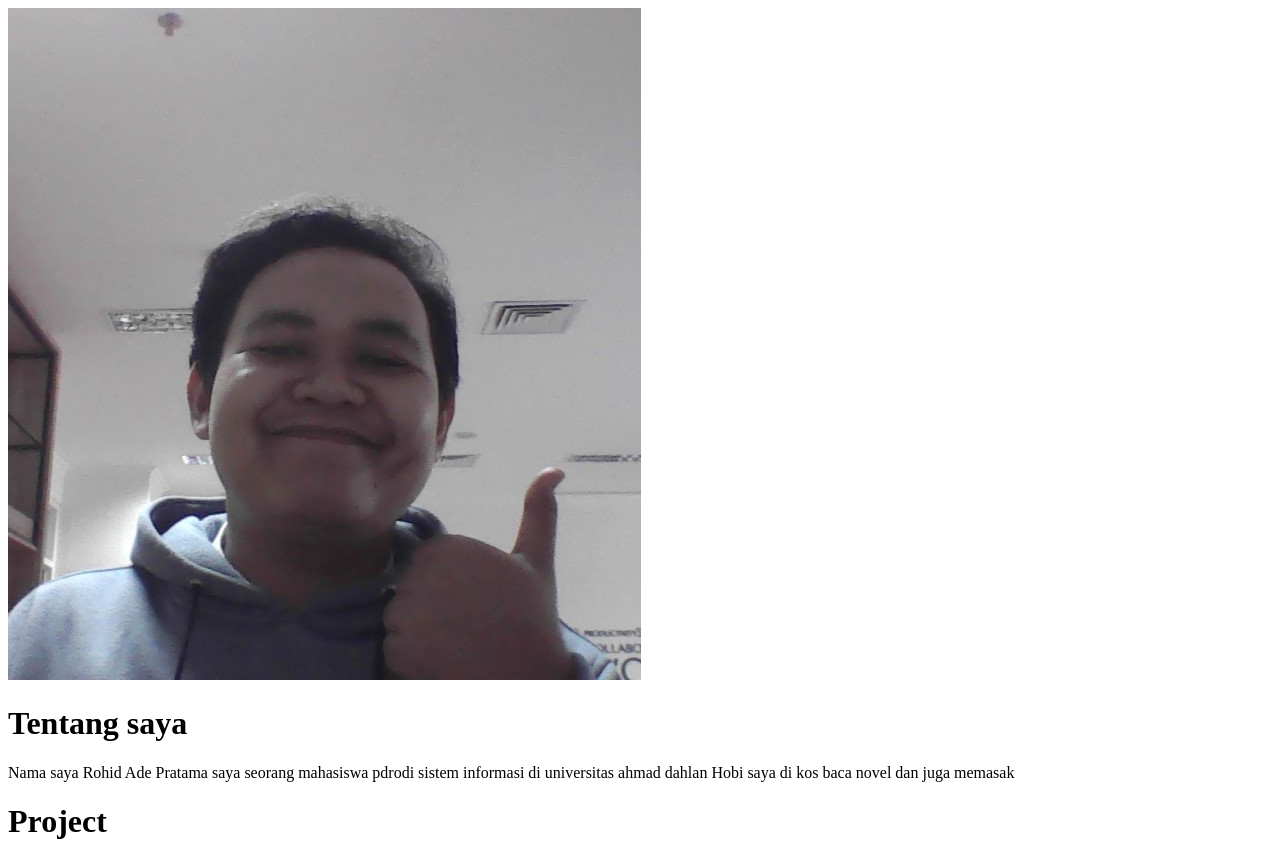
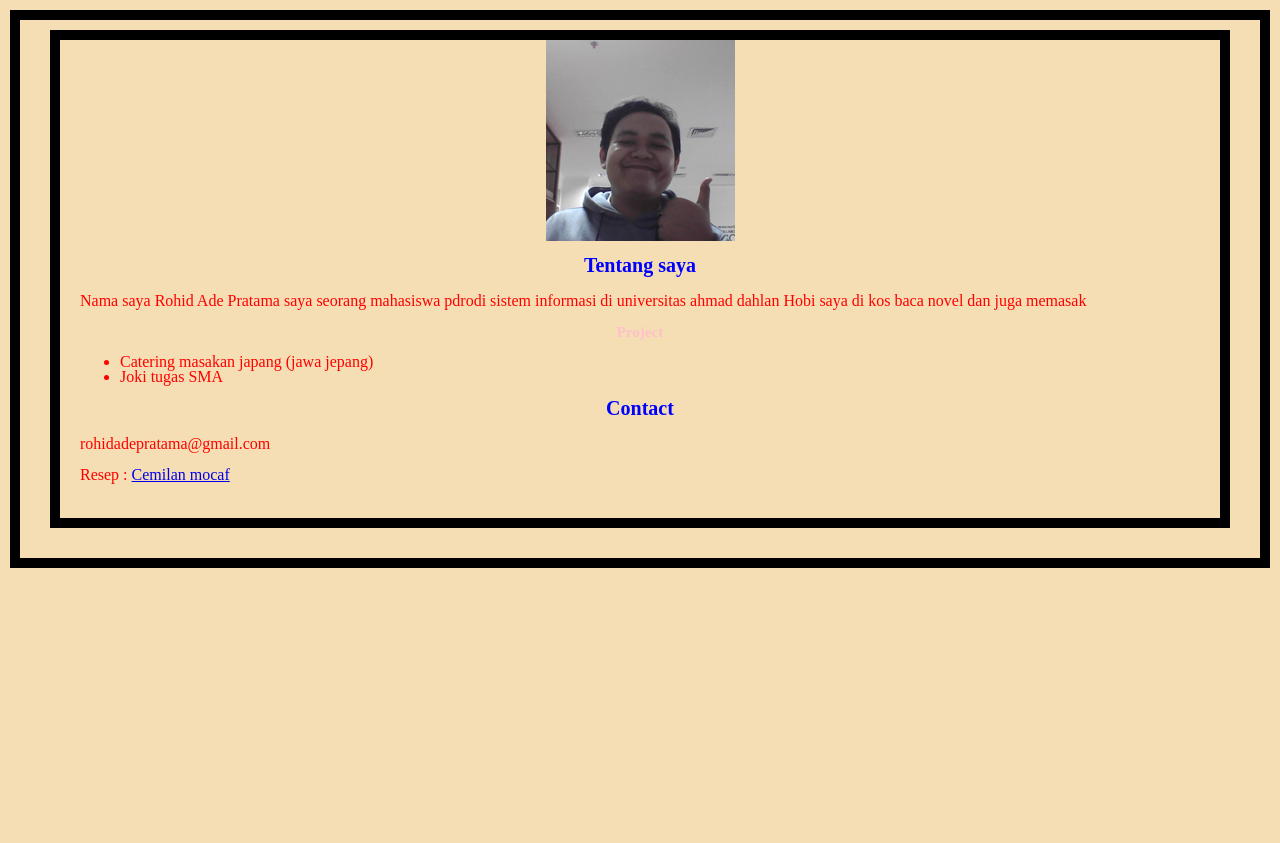
Before and after one commit to RHDistroyal/Tekweb_2024_2300016081, a plain HTML site: page index.html in a window 1280 px wide. Shown: the top 843 px of the page. After the commit the page ends 800 px from the top, so only its background shows below. Drawn offline with Linux system fonts and the light colour scheme; a web font is replaced by a local one.

Commit message:
Add files via upload

```diff
--- a/index.html
+++ b/index.html
@@ -1,10 +1,12 @@
 <!DOCTYPE html>
 <html>
 <head>
-<title>Tek Web</title>
+<title>Page Title</title>
+<link rel="stylesheet" href="style.css">
+<link href="https://fonts.googleapis.com/css2?family=Protest+Strike&display=swap" rel="stylesheet">
 </head>
 <body>
-    <img src="./poto.jpg"alt="poto">
+    <img src="./poto.png"alt="poto">
 </body>
 <body>
 
@@ -12,7 +14,7 @@
 <p>Nama saya Rohid Ade Pratama saya seorang mahasiswa pdrodi sistem informasi di universitas ahmad dahlan
     Hobi saya di kos baca novel dan juga memasak
 </p>
-<h1>Project</h1>
+<h2>Project</h2>
 <ul>
 <li>Catering masakan japang (jawa jepang)</li>
 <li>Joki tugas SMA</li>
--- /dev/null
+++ b/style.css
@@ -0,0 +1,25 @@
+html, body {
+    font-size: 10px;
+    font-family: Protest Strike;
+    margin: 10px;
+    padding: 0 20px 20px 20px;
+    background-color: wheat;
+    border: 10px solid black;
+}
+p,li {
+    color: red;
+    font-size: 16px;
+    line-height: 15px;
+}
+h1 {
+    color: blue;
+    text-align: center;
+}
+img {
+    display: block;
+    margin: 0 auto;
+}
+h2 {
+    color: pink;
+    text-align: center;
+}
```
Also changed, not shown: poto.png (added).
